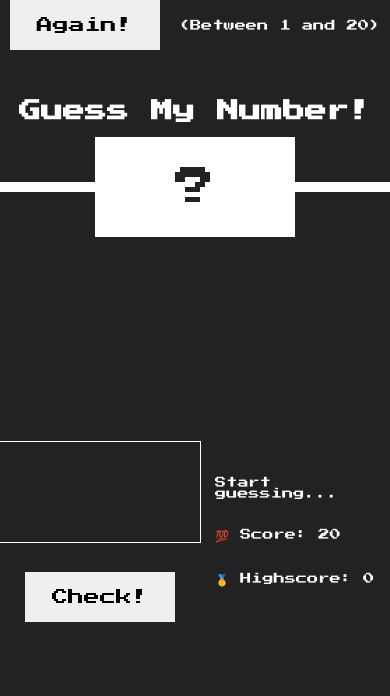
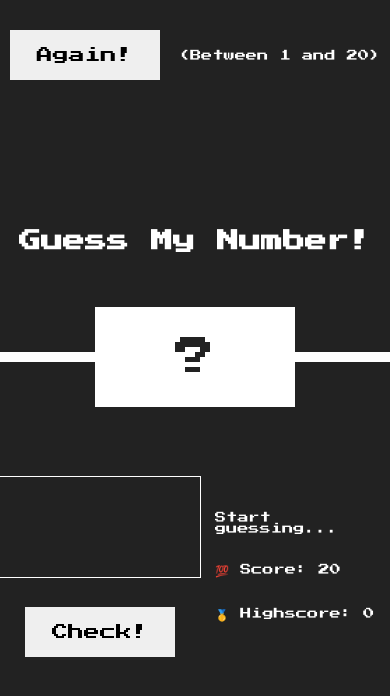
Before and after one commit to iamandobriyal/guess-my-number, a plain HTML site: page index.html in a window 390 px wide. Drawn offline with Linux system fonts and the light colour scheme.

Commit message:
Add files via upload

```diff
--- a/style.css
+++ b/style.css
@@ -108,19 +108,12 @@ input{
 @media  only screen and (max-width:700px) {
   body{
     font-size: 70%;
-    height: 90vh;
+    position: relative;
   }
   h1{
     font-size: 100%;
   }
   .nav{
-    margin-top: 0;
+    margin-top: 30px;
   }
-  .text2{
-    margin-top: 50px;
-  }
-  .number-container{
-    margin-top: 60px;
-  }
-
 }
```
